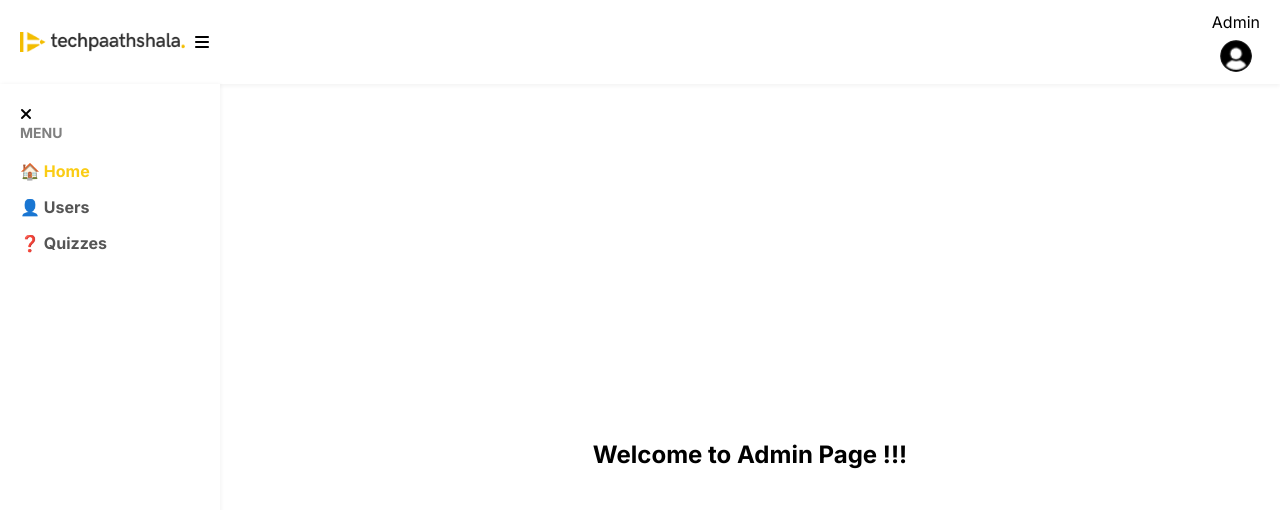
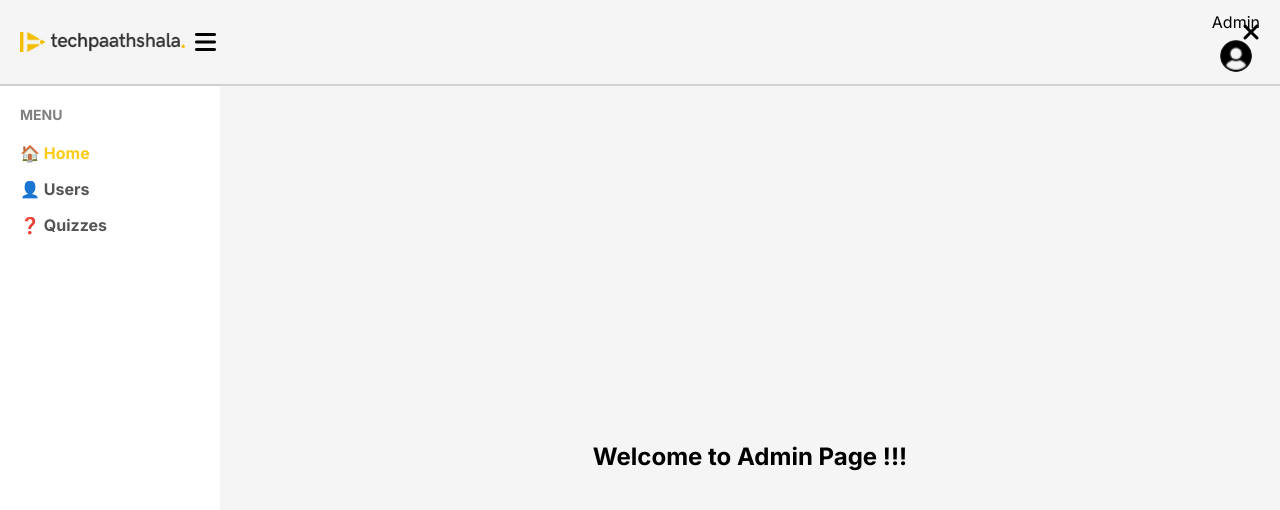
Before and after one commit to SyedA23/Admin-Panel, a plain HTML site: page admin.html in a window 1280 px wide. Drawn offline with Linux system fonts and the light colour scheme; a web font is replaced by a local one.

Commit message:
Made changes in the styling part

```diff
--- a/css/style.css
+++ b/css/style.css
@@ -130,12 +130,13 @@ button {
 
 /* Top Navbar */
 .navbar {
-  background: white;
+  background: #f5f5f5;
   display: flex;
   justify-content: space-between;
   align-items: center;
   padding: 12px 20px;
   box-shadow: 0 2px 4px rgba(0, 0, 0, 0.05);
+  border-bottom: 2px solid #d3d3d3;
 }
 
 .logo {
@@ -146,6 +147,19 @@ button {
 
 .logo img {
   height: 20px;
+}
+
+.hamburger {
+  font-size: 24px;
+  cursor: pointer;
+}
+
+.close-btn {
+  position: absolute;
+  top: 20px;
+  right: 20px;
+  font-size: 24px;
+  cursor: pointer;
 }
 
 .admin-profile {
@@ -202,7 +216,7 @@ button {
 
 .sidebar {
   width: 220px;
-  background: white;
+  background: #ffffff;
   padding: 20px;
   box-shadow: 1px 0 4px rgba(0, 0, 0, 0.05);
 }
@@ -241,4 +255,5 @@ button {
   align-items: center;
   font-size: 24px;
   font-weight: bold;
+  background: #f5f5f5;
 }
```
